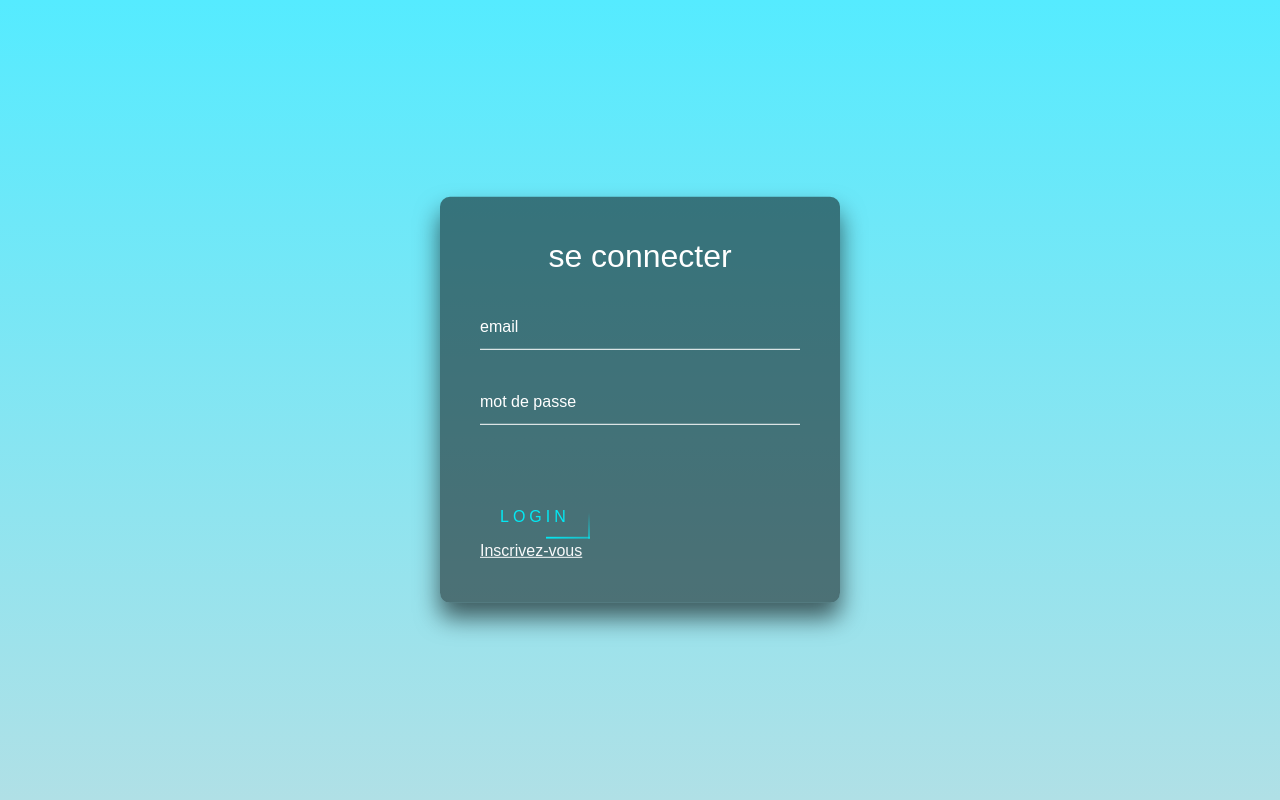
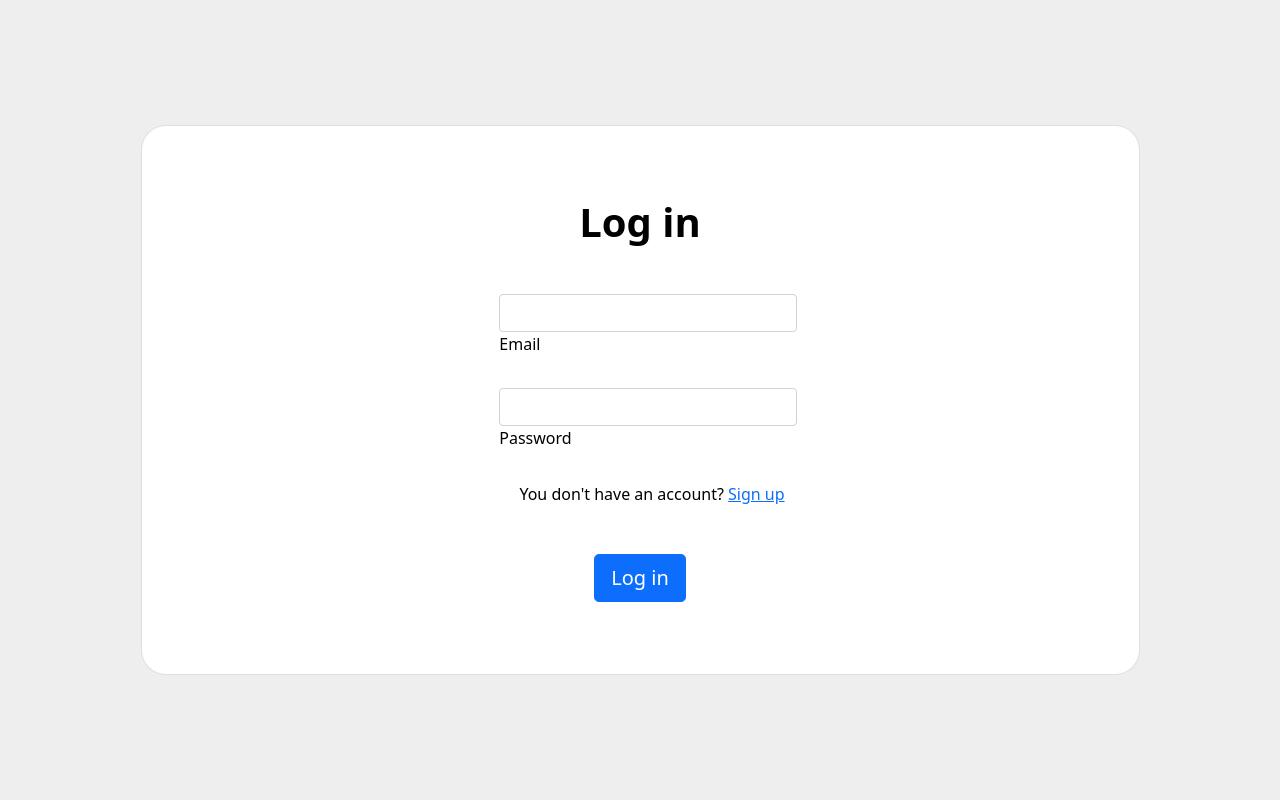
Before and after one commit to salekelfahim/Wiki-, a PHP site: page /login in a window 1280 px wide. Run offline with PHP 8.4, Linux system fonts and the light colour scheme.

Commit message:
Adding login page and working on login function

```diff
--- a/app/controllers/UserController.php
+++ b/app/controllers/UserController.php
@@ -40,7 +40,33 @@ class UserController
                     // $this->router->renderView('login');
                     header("location:login");
                 }
+
             }
         }
     }
+    public function login() {
+
+        if ($_SERVER['REQUEST_METHOD'] == 'POST') {
+            $email = $_POST['email'];
+            $pwd = $_POST['pwd'];
+
+            $user = new User;
+            $userlogin = $user->login($email, $pwd);
+
+            if($userlogin){
+                // $_SESSION['email']= $userlogin->email;
+                $_SESSION['fname']= $userlogin->fname;
+                $_SESSION['id_role']=$userlogin->id_role;
+                $_SESSION['id']=$userlogin->id;
+                if ($_SESSION['id_role']=1){
+                    header("Location: dashboardAdmin");
+                }
+                elseif($_SESSION['id_role']=2){
+                header("Location:home");
+                }
+           } else {
+            return $this->router->renderView('login');
+           }
+        }
+    }
 }
--- a/app/models/User.php
+++ b/app/models/User.php
@@ -72,4 +72,15 @@ class User extends Database {
         }
 
     }
+    public function login($email,$pwd){
+        $sql = "SELECT * FROM users WHERE email = ?";
+        $stm = $this->getConnection()->prepare($sql);
+        $stm->execute([$email]);
+        $result = $stm->fetchObject();
+        if ($result && password_verify($pwd, $result->pwd)) {
+            return $result;
+        } else {
+            return false;
+        }
+    }
 }
--- a/app/views/login.php
+++ b/app/views/login.php
@@ -1,198 +1,64 @@
-<style>
-        html {
-  height: 100%;
-}
-body {
-  margin:0;
-  padding:0;
-  font-family: sans-serif;
-  background: linear-gradient(#55ebff, #B0E0E6);
-}
+<!doctype html>
+<html lang="en">
+  <head>
 
-.login-box {
-  position: absolute;
-  top: 50%;
-  left: 50%;
-  width: 400px;
-  padding: 40px;
-  transform: translate(-50%, -50%);
-  background: rgba(0,0,0,.5);
-  box-sizing: border-box;
-  box-shadow: 0 15px 25px rgba(0,0,0,.6);
-  border-radius: 10px;
-}
+    <meta charset="utf-8">
+    <meta name="viewport" content="width=device-width, initial-scale=1">
+    <link href="https://cdn.jsdelivr.net/npm/bootstrap@5.0.2/dist/css/bootstrap.min.css" rel="stylesheet" integrity="sha384-EVSTQN3/azprG1Anm3QDgpJLIm9Nao0Yz1ztcQTwFspd3yD65VohhpuuCOmLASjC" crossorigin="anonymous">
 
-.login-box h2 {
-  margin: 0 0 30px;
-  padding: 0;
-  color: #fff;
-  text-align: center;
-}
+    <title>Wiki</title>
+  </head>
+  <body>
+    <section class="vh-100" style="background-color: #eee;">
+  <div class="container h-100">
+    <div class="row d-flex justify-content-center align-items-center h-100">
+      <div class="col-lg-12 col-xl-11">
+        <div class="card text-black" style="border-radius: 25px;">
+          <div class="card-body p-md-5">
+            <div class="row justify-content-center">
+              <div class="col-md-10 col-lg-6 col-xl-5 order-2 order-lg-1">
 
-.login-box .user-box {
-  position: relative;
-}
+                <p class="text-center h1 fw-bold mb-5 mx-1 mx-md-4 mt-4">Log in</p>
 
-.login-box .user-box input {
-  width: 100%;
-  padding: 10px 0;
-  font-size: 16px;
-  color: #fff;
-  margin-bottom: 30px;
-  border: none;
-  border-bottom: 1px solid #fff;
-  outline: none;
-  background: transparent;
-}
-.login-box .user-box label {
-  position: absolute;
-  top:0;
-  left: 0;
-  padding: 10px 0;
-  font-size: 16px;
-  color: #fff;
-  pointer-events: none;
-  transition: .5s;
-}
+                <form class="mx-1 mx-md-4" method="post">
 
-.login-box .user-box input:focus ~ label,
-.login-box .user-box input:valid ~ label {
-  top: -20px;
-  left: 0;
-  color: #03e9f4;
-  font-size: 12px;
-}
+                  <div class="d-flex flex-row align-items-center mb-4">
+                    <i class="fas fa-envelope fa-lg me-3 fa-fw"></i>
+                    <div class="form-outline flex-fill mb-0">
+                      <input type="email" id="form3Example3c" name="email" class="form-control" />
+                      <label class="form-label" for="form3Example3c">Email</label>
+                    </div>
+                  </div>
 
-.login-box form .sub {
-  position: relative;
-  display: inline-block;
-  padding: 10px 20px;
-  color: #03e9f4;
-  font-size: 16px;
-  text-decoration: none;
-  text-transform: uppercase;
-  overflow: hidden;
-  transition: .5s;
-  margin-top: 40px;
-  letter-spacing: 4px;
-  background-color: transparent;
-  border: none;
-}
-
-.login-box .sub:hover {
-  background: #03e9f4;
-  color: #fff;
-  border-radius: 5px;
-  box-shadow: 0 0 5px #03e9f4,
-              0 0 25px #03e9f4,
-              0 0 50px #03e9f4,
-              0 0 100px #03e9f4;
-}
-
-.login-box .sub span {
-  position: absolute;
-  display: block;
-}
-
-.login-box .sub span:nth-child(1) {
-  top: 0;
-  left: -100%;
-  width: 100%;
-  height: 2px;
-  background: linear-gradient(90deg, transparent, #03e9f4);
-  animation: btn-anim1 1s linear infinite;
-}
-
-@keyframes btn-anim1 {
-  0% {
-    left: -100%;
-  }
-  50%,100% {
-    left: 100%;
-  }
-}
-
-.login-box .sub span:nth-child(2) {
-  top: -100%;
-  right: 0;
-  width: 2px;
-  height: 100%;
-  background: linear-gradient(180deg, transparent, #03e9f4);
-  animation: btn-anim2 1s linear infinite;
-  animation-delay: .25s
-}
-
-@keyframes btn-anim2 {
-  0% {
-    top: -100%;
-  }
-  50%,100% {
-    top: 100%;
-  }
-}
-
-.login-box .sub span:nth-child(3) {
-  bottom: 0;
-  right: -100%;
-  width: 100%;
-  height: 2px;
-  background: linear-gradient(270deg, transparent, #03e9f4);
-  animation: btn-anim3 1s linear infinite;
-  animation-delay: .5s
-}
-
-@keyframes btn-anim3 {
-  0% {
-    right: -100%;
-  }
-  50%,100% {
-    right: 100%;
-  }
-}
-
-.login-box .sub span:nth-child(4) {
-  bottom: -100%;
-  left: 0;
-  width: 2px;
-  height: 100%;
-  background: linear-gradient(360deg, transparent, #03e9f4);
-  animation: btn-anim4 1s linear infinite;
-  animation-delay: .75s
-}
-
-@keyframes btn-anim4 {
-  0% {
-    bottom: -100%;
-  }
-  50%,100% {
-    bottom: 100%;
-  }
-}
+                  <div class="d-flex flex-row align-items-center mb-4">
+                    <i class="fas fa-lock fa-lg me-3 fa-fw"></i>
+                    <div class="form-outline flex-fill mb-0">
+                      <input type="password" id="form3Example4c" name="pwd" class="form-control" />
+                      <label class="form-label" for="form3Example4c">Password</label>
+                    </div>
+                  </div>
 
 
-    </style>
+                  <div class="form-check d-flex justify-content-center mb-5">
+                    <label class="form-check-label" for="form2Example3">
+                      You don't have an account? <a href="signup">Sign up</a>
+                    </label>
+                  </div>
 
-<div class="login-box">
-  <h2>se connecter</h2>
-  <form method="post">
-    <div class="user-box">
-      <input type="email" name="email" required="">
-      <label>email</label>
+                  <div class="d-flex justify-content-center mx-4 mb-3 mb-lg-4">
+                    <button type="submit" class="btn btn-primary btn-lg">Log in</button>
+                  </div>
+
+                </form>
+
+              </div>
+            </div>
+          </div>
+        </div>
+      </div>
     </div>
-    <div class="user-box">
-      <input type="password" name="pwd" required="">
-      <label>mot de passe</label>
-    </div>
-    <button type="submit" name="submit" class="sub">
-      <span></span>
-      <span></span>
-      <span></span>
-      <span></span>
-      login
-      </button>
-    <div>
-       <a class="link-light mt-4" href="/registre">Inscrivez-vous</a>
-    </div>
-
-  </form>
-</div>
+  </div>
+</section>
+<script src="https://cdn.jsdelivr.net/npm/bootstrap@5.0.2/dist/js/bootstrap.bundle.min.js" integrity="sha384-MrcW6ZMFYlzcLA8Nl+NtUVF0sA7MsXsP1UyJoMp4YLEuNSfAP+JcXn/tWtIaxVXM" crossorigin="anonymous"></script>
+  </body>
+</html>
--- a/public/index.php
+++ b/public/index.php
@@ -10,12 +10,13 @@ use App\core\Application;
 require_once '../app/core/Application.php';
 require_once '../app/core/Router.php';
 require_once '../app/core/Request.php';
-// use app\core\Application;
-// use app\controllers\HomeController;
+
+
 $app = new Application();
 Router::get('/', 'home');
 Router::get('/registre', 'signup');
 Router::post('/registre',[UserController::class, 'signup']);
 Router::get('/login', 'login');
-// Router::post('/login',[HomeController::class, 'login']);
+Router::post('/login',[UserController::class, 'login']);
+
 $app->run();
```
Also changed, not shown: app/views/images/Wikipedia_Logo_1.0.png (deleted).
